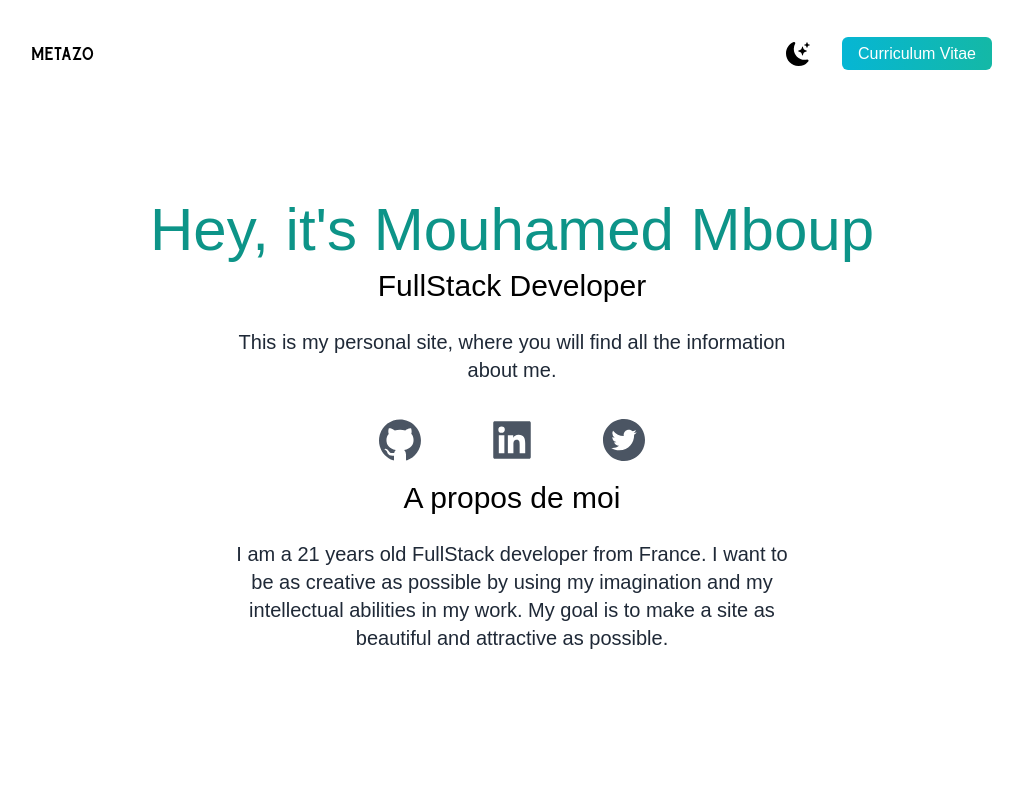
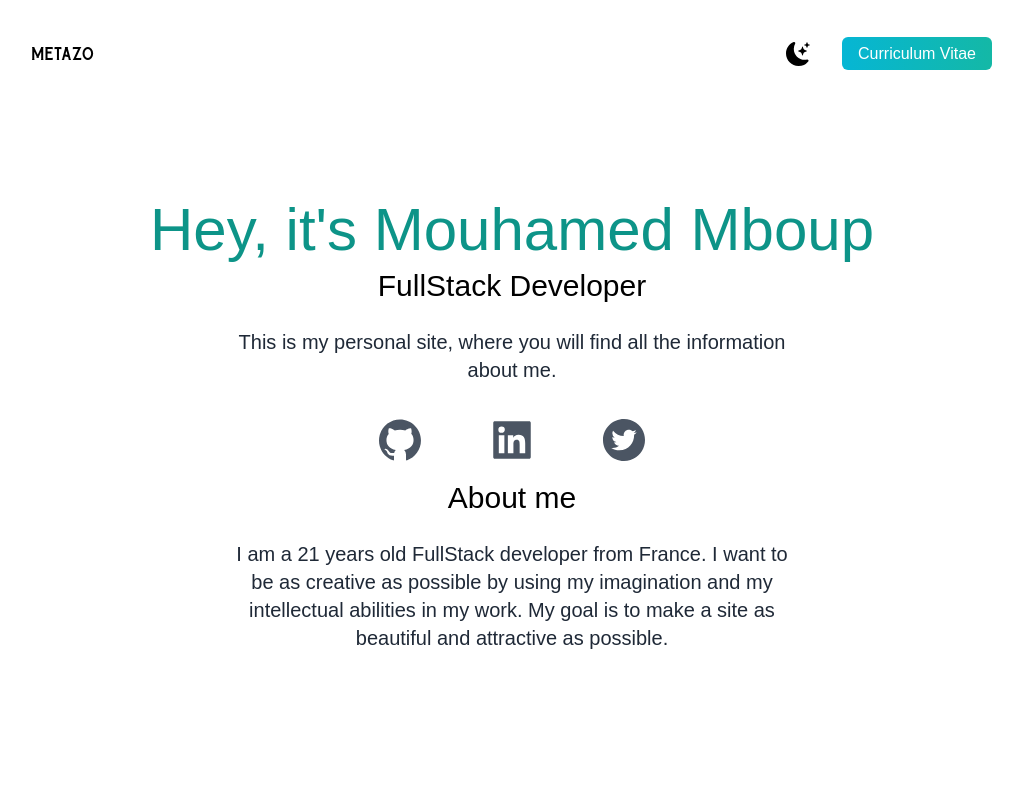
Before and after one commit to metazo/portofolio, a Next.js app: page / in a window 1280 px wide. Shown: the top 800 px of the page, without its empty margins (128-1151 px from the left). Built offline with nearby package versions, Linux system fonts and the light colour scheme.

Commit message:
initial commit

```diff
--- a/pages/index.js
+++ b/pages/index.js
@@ -87,7 +87,7 @@ export default function Home() {
               </a>
             </div>
 
-            <h5 className="text-3xl py-1 dark:text-white ">A propos de moi</h5>
+            <h5 className="text-3xl py-1 dark:text-white ">About me</h5>
             <p className="text-md py-5 leading-8 text-gray-800 dark:text-gray-200 max-w-xl mx-auto md:text-xl">
               I am a 21 years old FullStack developer from France. I want to be
               as creative as possible by using my imagination and my
```
